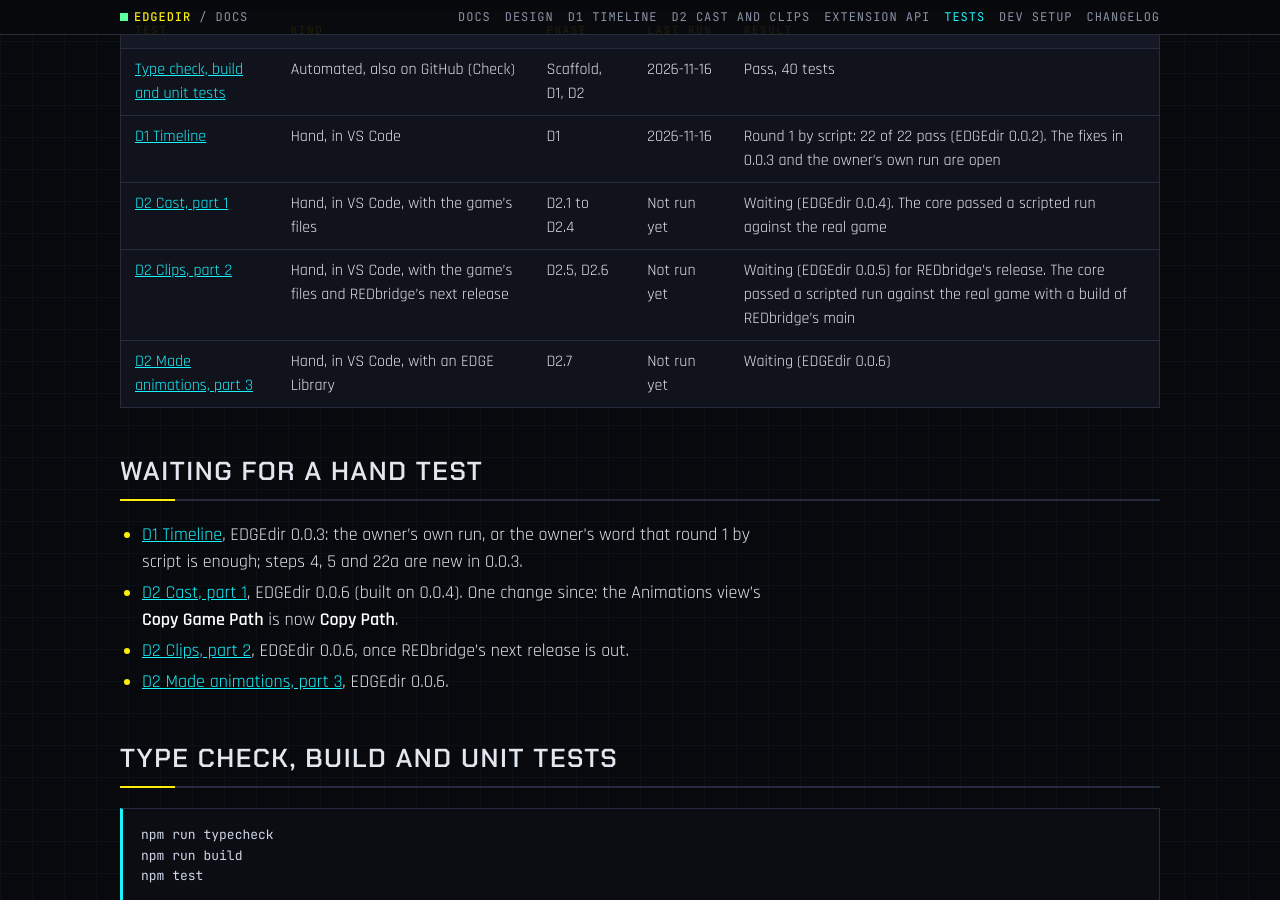
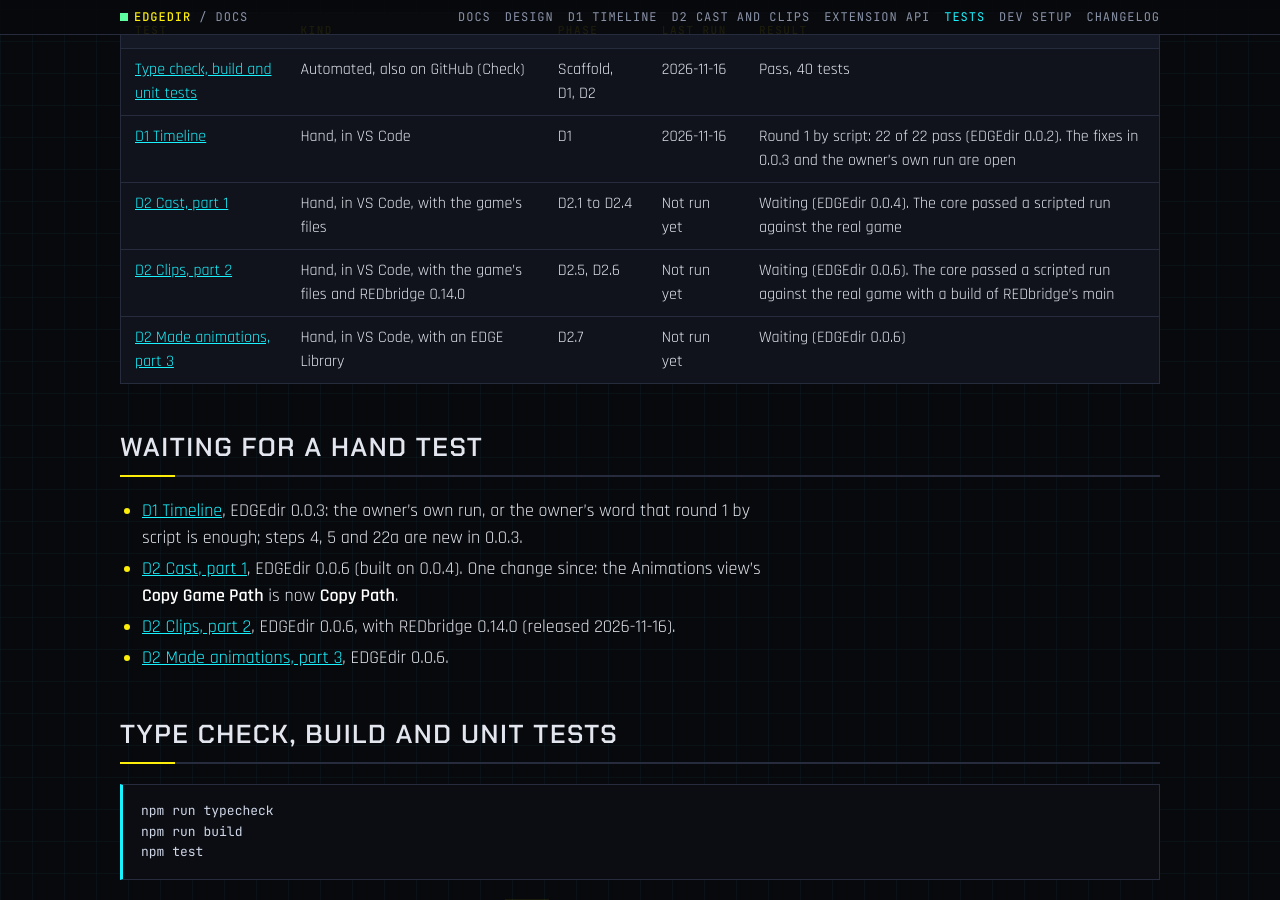
Before and after one commit to Edgemodders/EDGEdir, a Jekyll site: the page built from docs/testing.md, in a window 1280 px wide and 900 px high, scrolled down 407 px. Built offline with Jekyll 4.4.1, drawn with Linux system fonts in a browser that asks for light colours; some of the changed text lies outside the part shown.

Commit message:
REDbridge 0.14.0 is released: the docs and the view's note name it
Co-Authored-By: Claude Fable 5.2 <noreply@anthropic.com>

```diff
--- a/docs/testing.md
+++ b/docs/testing.md
@@ -15,14 +15,14 @@ Last updated 2026-11-16.
 | [Type check, build and unit tests](#type-check-build-and-unit-tests) | Automated, also on GitHub (Check) | Scaffold, D1, D2 | 2026-11-16 | Pass, 40 tests |
 | [D1 Timeline](#d1-timeline) | Hand, in VS Code | D1 | 2026-11-16 | Round 1 by script: 22 of 22 pass (EDGEdir 0.0.2). The fixes in 0.0.3 and the owner's own run are open |
 | [D2 Cast, part 1](#d2-cast-part-1) | Hand, in VS Code, with the game's files | D2.1 to D2.4 | Not run yet | Waiting (EDGEdir 0.0.4). The core passed a scripted run against the real game |
-| [D2 Clips, part 2](#d2-clips-part-2) | Hand, in VS Code, with the game's files and REDbridge's next release | D2.5, D2.6 | Not run yet | Waiting (EDGEdir 0.0.5) for REDbridge's release. The core passed a scripted run against the real game with a build of REDbridge's main |
+| [D2 Clips, part 2](#d2-clips-part-2) | Hand, in VS Code, with the game's files and REDbridge 0.14.0 | D2.5, D2.6 | Not run yet | Waiting (EDGEdir 0.0.6). The core passed a scripted run against the real game with a build of REDbridge's main |
 | [D2 Made animations, part 3](#d2-made-animations-part-3) | Hand, in VS Code, with an EDGE Library | D2.7 | Not run yet | Waiting (EDGEdir 0.0.6) |
 
 ## Waiting for a hand test
 
 - [D1 Timeline](#d1-timeline), EDGEdir 0.0.3: the owner's own run, or the owner's word that round 1 by script is enough; steps 4, 5 and 22a are new in 0.0.3.
 - [D2 Cast, part 1](#d2-cast-part-1), EDGEdir 0.0.6 (built on 0.0.4). One change since: the Animations view's **Copy Game Path** is now **Copy Path**.
-- [D2 Clips, part 2](#d2-clips-part-2), EDGEdir 0.0.6, once REDbridge's next release is out.
+- [D2 Clips, part 2](#d2-clips-part-2), EDGEdir 0.0.6, with REDbridge 0.14.0 (released 2026-11-16).
 - [D2 Made animations, part 3](#d2-made-animations-part-3), EDGEdir 0.0.6.
 
 ## Type check, build and unit tests
@@ -90,7 +90,7 @@ EDGEdir 0.0.4, built 2026-11-16. Not run yet. It covers D2.1 to D2.4: the game's
 | Step | Do | Expect |
 |---|---|---|
 | 1 | Click the EDGEdir icon and open the **Animations** view | It says the game's animations are listed here, with **Read the Game** |
-| 2 | Click **Read the Game** | A note at the bottom right, "EDGEdir is reading the game": first the characters (about 15 s), then the animation files (about 2 minutes with REDbridge 0.13.0, counting game files; a second or two with the release after it). Then the view shows **Game** with about 14,000 animation files |
+| 2 | Click **Read the Game** | A note at the bottom right, "EDGEdir is reading the game": first the characters (about 15 s), then the animation files (about 2 minutes with REDbridge 0.13.0, counting game files; a second or two with 0.14.0). Then the view shows **Game** with about 14,000 animation files |
 | 3 | Open **Game**, then `base`, then `animations`, and a folder below | Folders with their counts, then animation files by name |
 | 4 | Click the search button in the view's title, type two words from a name you saw | A line with the count, then the matching files, each with its folder. The clear button brings the folders back |
 | 5 | Right-click an animation file: **Copy Path**. Paste somewhere | The file's game path, ending `.anims` |
@@ -113,7 +113,7 @@ EDGEdir 0.0.4, built 2026-11-16. Not run yet. It covers D2.1 to D2.4: the game's
 
 EDGEdir 0.0.5, built 2026-11-16. Not run yet. It covers D2.5 and D2.6: the animations inside each file, search and filters, and real clips on the lanes.
 
-**Before you start:** as for part 1, and **the REDbridge release after 0.13.0** (it has `anims.info`). With 0.13.0 the view lists files only, and steps 2 on cannot be done. Run part 1 first, or at least its steps 1 and 2.
+**Before you start:** as for part 1, and **REDbridge 0.14.0** (released 2026-11-16; it has `anims.info`; REDcode's **Install REDbridge** fetches it). With 0.13.0 the view lists files only, and steps 2 on cannot be done. Run part 1 first, or at least its steps 1 and 2.
 
 | Step | Do | Expect |
 |---|---|---|
--- a/src/core/animIndex.ts
+++ b/src/core/animIndex.ts
@@ -1,5 +1,5 @@
 // The clip level of the animation index (D2.5): each game `.anims` file's rig and animations, read
-// with REDbridge's `anims.info` (its release after 0.13.0) and kept as JSON on the PC, never
+// with REDbridge's `anims.info` (0.14.0 and later) and kept as JSON on the PC, never
 // committed. Reading the whole game takes minutes, so it is read in pages, saved as it goes, and
 // picked up where it stopped. No VS Code imports. docs/d2-cast-and-clips.md, "The animations".
 import * as fs from "node:fs";
--- a/src/core/animSets.ts
+++ b/src/core/animSets.ts
@@ -57,7 +57,7 @@ export class AnimSets {
   }
 
   /**
-   * Reads the game's `.anims` files in pages. A REDbridge after 0.13.0 filters the list by ending,
+   * Reads the game's `.anims` files in pages. REDbridge 0.14.0 and later filters the list by ending,
    * which takes seconds. An older one ignores the filter, so every game file's name is paged through
    * and the `.anims` ones kept, which takes about two minutes. A search by name cannot be used: it
    * returns at most 5,000 files and the game has more sets than that.
--- a/src/game.ts
+++ b/src/game.ts
@@ -210,7 +210,7 @@ export class Game {
           }),
         );
         if (!ok) {
-          this.clipsNote = "This REDbridge cannot list the animations inside a file (it needs the release after 0.13.0). The files are listed; their animations are not.";
+          this.clipsNote = "This REDbridge cannot list the animations inside a file (it needs REDbridge 0.14.0 or newer; REDcode's Install REDbridge fetches it). The files are listed; their animations are not.";
           this.log(this.clipsNote);
         } else {
           this.clipsNote = `${this.index.clips.toLocaleString()} animations in ${this.index.setsRead.toLocaleString()} files${this.index.failed ? `; ${this.index.failed} files could not be read` : ""}.`;
```
Also changed, not shown: CLAUDE.md (+1 -0 lines), docs/d2-cast-and-clips.md (+2 -2 lines), docs/index.md (+1 -1 lines), CHANGELOG.md.
